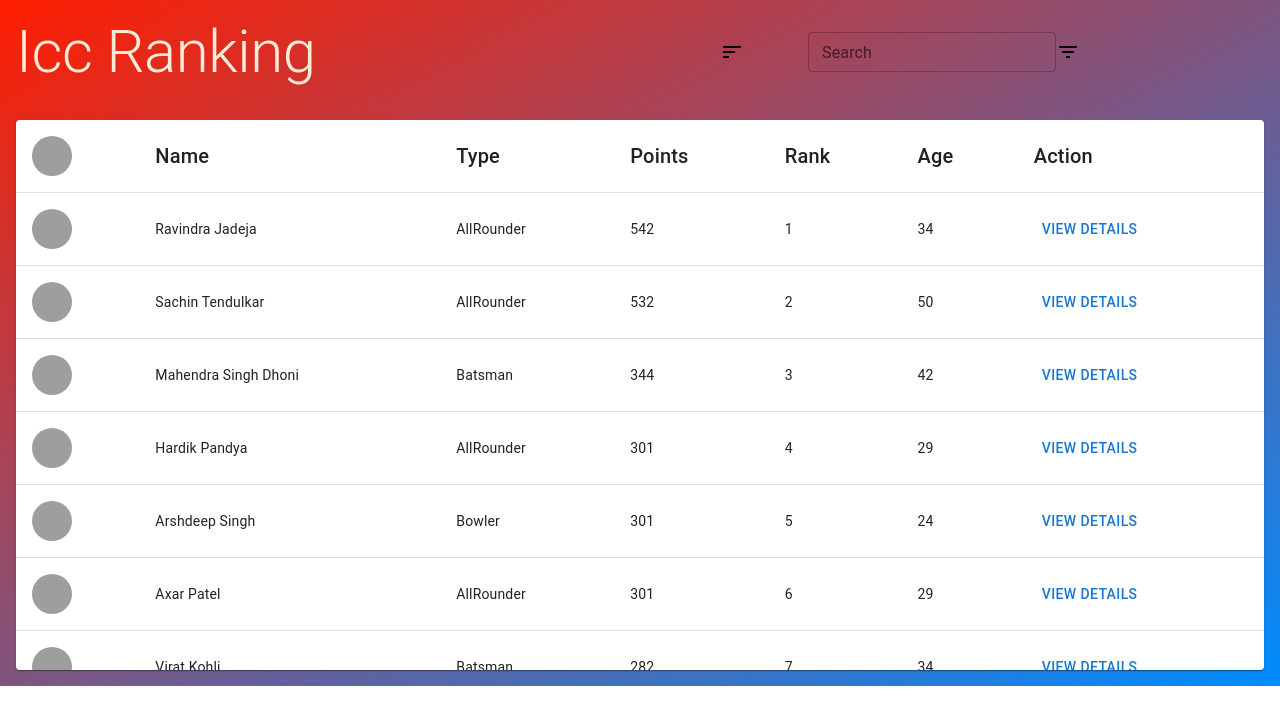
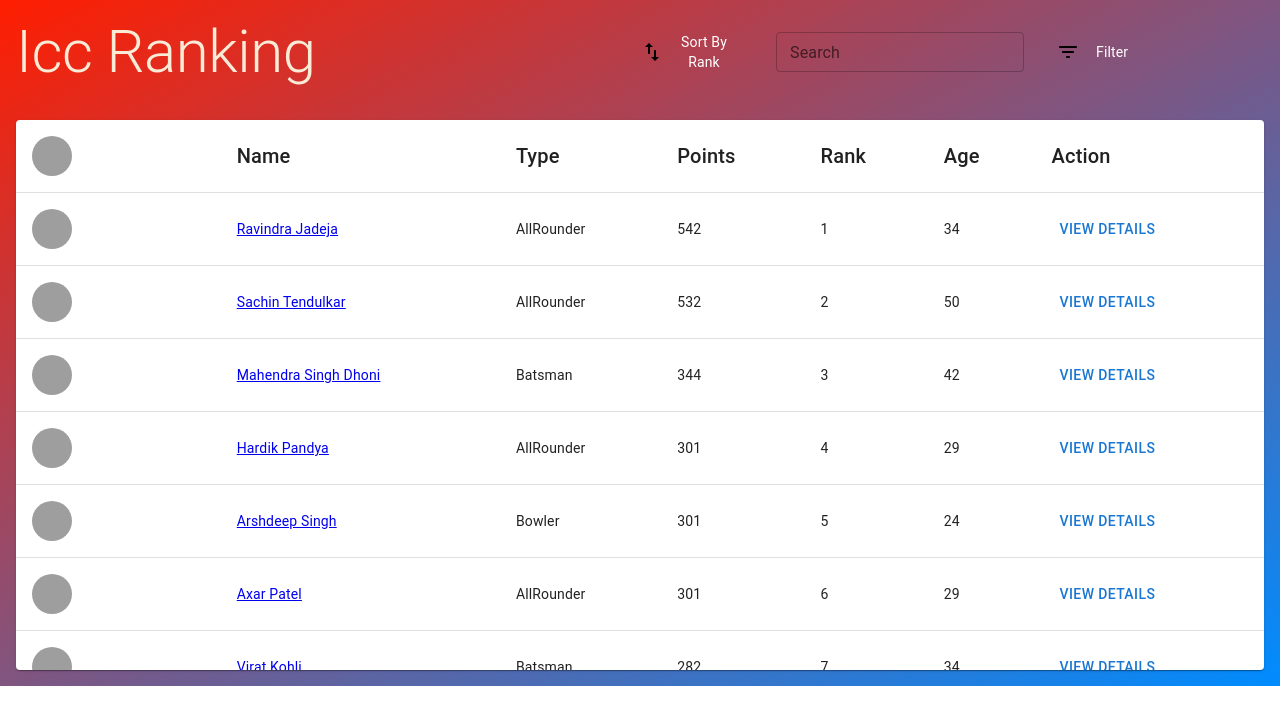
Before and after one commit to Birendrajha/front-end-assignment-cricketers-app, a React (Create React App) app in the folder application/: page / in a window 1280 px wide. Shown: the top 724 px of the page. Built offline with nearby package versions, Linux system fonts and the light colour scheme; grey boxes are pictures that could not be loaded.

Commit message:
search box integrated

```diff
--- a/application/package.json
+++ b/application/package.json
@@ -16,6 +16,7 @@
     "@types/node": "^16.18.39",
     "@types/react": "^18.2.18",
     "@types/react-dom": "^18.2.7",
+    "lodash.debounce": "^4.0.8",
     "react": "^18.2.0",
     "react-dom": "^18.2.0",
     "react-scripts": "5.0.1",
@@ -48,6 +49,7 @@
     ]
   },
   "devDependencies": {
+    "@types/lodash.debounce": "^4.0.7",
     "react-router-dom": "^6.14.2"
   }
 }
--- a/application/src/App.tsx
+++ b/application/src/App.tsx
@@ -1,40 +1,40 @@
-import React, { useState, useEffect } from "react";
+import React, { useEffect } from "react";
 import "./App.css";
 import { PlayerListComp, HeaderComp } from "./components";
 import { usePlayersHooks } from "./customHooks";
 import { TMayBe, TPlayer } from "./services";
-import { Typography, Box } from "@mui/material";
-import ReactDOM from "react-dom/client";
-import { BrowserRouter, Routes, Route } from "react-router-dom";
+import { Box } from "@mui/material";
+import { Routes, Route } from "react-router-dom";
 import { PlayerDetails } from "./components/playerDetailComp";
 import { useNavigate } from "react-router-dom";
 function App() {
   const {
     playerList,
-    getPlayers,
     onChangeSearchText,
     selectedFilter,
     setSelectedFilter,
-    getFilteredPlayersList,
     resetFilter,
     selectedPlayer,
     setSelectedPlayer,
-    getSimilarPlayer,
     similarPlayer,
     getAge,
     selectedSortBy,
     setSelectedSortBy,
     resetSortBy,
-    getSortedList,
+    moreItemAvailable,
+    fetchMoreItem,
+    setSkip,
+    skip,
   } = usePlayersHooks();
 
-  console.log(playerList);
   const navigate = useNavigate();
   const onNavigate = (p: TPlayer) => {
     setSelectedPlayer(p);
     navigate("/playerDetails");
   };
-
+  useEffect(() => {
+    onNavigateBack();
+  }, []);
   const onNavigateBack = () => {
     setSelectedPlayer(undefined);
     navigate("/");
@@ -45,12 +45,10 @@
         onChangeSearchText={onChangeSearchText}
         selectedFilter={selectedFilter}
         setSelectedFilter={setSelectedFilter}
-        getFilteredPlayersList={getFilteredPlayersList}
         resetFilter={resetFilter}
         selectedSortBy={selectedSortBy}
         setSelectedSortBy={setSelectedSortBy}
         resetSortBy={resetSortBy}
-        getSortedList={getSortedList}
       />
       {/* <BrowserRouter> */}
       <Routes>
@@ -58,9 +56,14 @@
           path="/"
           element={
             <PlayerListComp
+              setSkip={setSkip}
+              skip={skip}
               playerList={playerList}
               onNavigate={onNavigate}
               getAge={getAge}
+              moreItemAvailable={moreItemAvailable}
+              fetchMoreItem={fetchMoreItem}
+              selectedSortBy={selectedSortBy}
             />
           }
         ></Route>
--- a/application/src/components/headerComp.tsx
+++ b/application/src/components/headerComp.tsx
@@ -16,6 +16,7 @@
 } from "@mui/material";
 import FilterListRoundedIcon from "@mui/icons-material/FilterListRounded";
 import SortIcon from "@mui/icons-material/Sort";
+import ImportExportIcon from "@mui/icons-material/ImportExport";
 export enum Filter {
   All = "All",
   Batsman = "Batsman",
@@ -25,12 +26,12 @@
 }
 
 export enum SortBy {
+  Rank = "Rank",
   Name = "Name",
-  Rank = "Rank",
   Age = "Age",
 }
 
-const sortByArr = [SortBy.Name, SortBy.Age, SortBy.Rank];
+const sortByArr = [SortBy.Rank, SortBy.Name, SortBy.Age];
 
 const filterArr = [
   Filter.All,
@@ -44,31 +45,30 @@
   onChangeSearchText,
   selectedFilter,
   setSelectedFilter,
-  getFilteredPlayersList,
   resetFilter,
   selectedSortBy,
   setSelectedSortBy,
   resetSortBy,
-  getSortedList,
 }: {
   onChangeSearchText: (searchText: string) => void;
   selectedFilter: string;
   setSelectedFilter: (filter: string) => void;
-  getFilteredPlayersList: () => void;
+
   resetFilter: () => void;
   selectedSortBy: string;
   setSelectedSortBy: (sortBy: string) => void;
   resetSortBy: () => void;
-  getSortedList: () => void;
 }) => {
   const [anchorEl, setAnchorEl] = useState<null | SVGSVGElement>();
   const [anchorElForSort, setAnchorElForSort] =
     useState<null | SVGSVGElement>();
+
+  const [_sortBy, _setSortBy] = useState<string>(selectedSortBy);
+  const [_filterBy, _setFilterBy] = useState<string>(selectedFilter);
   const openMenuForFilter = (
     e: React.MouseEvent<SVGSVGElement, MouseEvent>
   ) => {
     setAnchorEl(e?.currentTarget);
-    //setShowMenu(true);
   };
   const openMenuForSort = (e: React.MouseEvent<SVGSVGElement, MouseEvent>) => {
     setAnchorElForSort(e?.currentTarget);
@@ -84,7 +84,7 @@
   };
 
   const onFilter = () => {
-    getFilteredPlayersList();
+    setSelectedFilter(_filterBy);
     setAnchorEl(undefined);
   };
   const onresetFilter = () => {
@@ -93,7 +93,7 @@
   };
 
   const onSort = () => {
-    getSortedList();
+    setSelectedSortBy(_sortBy);
     setAnchorElForSort(undefined);
   };
   const onresetSort = () => {
@@ -121,12 +121,18 @@
           display="flex"
           alignItems="center"
           justifyContent="right"
+          style={{ cursor: "pointer" }}
         >
-          <SortIcon
+          <ImportExportIcon
             onClick={(e) => {
               openMenuForSort(e);
             }}
           />
+          <Box>
+            <Typography color="#fff" variant="body2">
+              {Boolean(selectedSortBy) ? `Sort By ${selectedSortBy}` : ""}
+            </Typography>
+          </Box>
         </Grid>
         <Grid
           item
@@ -135,7 +141,7 @@
           textAlign="right"
           display="flex"
           alignItems="center"
-          justifyContent="right"
+          justifyContent="center"
         >
           <TextField
             inputProps={{ style: { color: "#fff" } }}
@@ -158,12 +164,18 @@
           display="flex"
           alignItems="center"
           justifyContent="left"
+          style={{ cursor: "pointer" }}
         >
           <FilterListRoundedIcon
             onClick={(e) => {
               openMenuForFilter(e);
             }}
           />
+          <Box paddingX={2}>
+            <Typography color="#fff" variant="body2">
+              Filter
+            </Typography>
+          </Box>
         </Grid>
       </Grid>
       <Typography></Typography>
@@ -180,9 +192,9 @@
           <Box padding={5}>
             <Typography>Filter By</Typography>
             <RadioGroup
-              value={selectedFilter}
+              value={_filterBy}
               onChange={(e, value: string) => {
-                setSelectedFilter(e.target.value);
+                _setFilterBy(e.target.value);
               }}
             >
               {filterArr.map((_key) => (
@@ -225,17 +237,17 @@
         keepMounted
         open={Boolean(anchorElForSort)}
         anchorEl={anchorElForSort}
-        id="player-filter-menu"
+        id="player-sort-menu"
         TransitionComponent={Fade}
         onClose={onClose}
       >
         <Box display="flex">
           <Box padding={5}>
-            <Typography>Filter By</Typography>
+            <Typography>Sort By</Typography>
             <RadioGroup
-              value={selectedFilter}
+              value={_sortBy}
               onChange={(e, value: string) => {
-                setSelectedFilter(e.target.value);
+                _setSortBy(e.target.value);
               }}
             >
               {sortByArr.map((_key) => (
@@ -254,7 +266,7 @@
             <Button
               color="secondary"
               onClick={() => {
-                onresetFilter();
+                onresetSort();
               }}
             >
               Reset
@@ -267,7 +279,7 @@
               }}
               color="primary"
             >
-              Filter
+              Sort
             </Button>
           </Box>
         </Box>
--- a/application/src/components/playersListComp.tsx
+++ b/application/src/components/playersListComp.tsx
@@ -10,16 +10,26 @@
 import TableHead from "@mui/material/TableHead";
 import TableRow from "@mui/material/TableRow";
 import Paper from "@mui/material/Paper";
-import { useNavigate } from "react-router-dom";
+import { Link, useNavigate } from "react-router-dom";
 
 export const PlayerListComp = ({
   playerList,
   onNavigate,
   getAge,
+  moreItemAvailable,
+  fetchMoreItem,
+  setSkip,
+  skip,
+  selectedSortBy,
 }: {
   playerList: TPlayer[];
   onNavigate: (selectedPlayer: TPlayer) => void;
   getAge: (dob: any) => number;
+  moreItemAvailable: boolean;
+  fetchMoreItem: (skip: number) => void;
+  skip: number;
+  setSkip: (x: number) => void;
+  selectedSortBy: string;
 }) => {
   const createData = (player: TPlayer) => {
     return player;
@@ -51,15 +61,16 @@
             </TableHead>
             <TableBody>
               {rows.map((row) => (
-                <TableRow
-                  key={row.name}
-                  // sx={{ "&:last-child td, &:last-child th": { border: 0 } }}
-                >
+                <TableRow key={row.name}>
                   <TableCell align="center">
                     <Avatar src={row.profilePic} alt="pic" />
                   </TableCell>
 
-                  <TableCell align="left">{row.name}</TableCell>
+                  <TableCell align="left">
+                    <Link to={"/playerDetails"} onClick={() => onNavigate(row)}>
+                      {row.name}
+                    </Link>
+                  </TableCell>
                   <TableCell align="left">{row.type}</TableCell>
                   <TableCell align="left">{row.points}</TableCell>
                   <TableCell align="left">{row.rank}</TableCell>
@@ -75,6 +86,20 @@
                   </TableCell>
                 </TableRow>
               ))}
+              {moreItemAvailable ? (
+                <TableRow>
+                  <TableCell align="center">
+                    <Button
+                      onClick={() => {
+                        //fetchMoreItem(10);
+                        setSkip(skip + 10);
+                      }}
+                    >
+                      Load More
+                    </Button>
+                  </TableCell>
+                </TableRow>
+              ) : null}
             </TableBody>
           </Table>
         </TableContainer>
--- a/application/src/customHooks/players.hooks.ts
+++ b/application/src/customHooks/players.hooks.ts
@@ -1,19 +1,50 @@
-import { useEffect, useState } from "react";
+import { useCallback, useEffect, useMemo, useState } from "react";
 import { TPlayer, TMayBe, players } from "../services";
 import { Filter, SortBy } from "../components/headerComp";
+//import { debounce } from "@mui/material";
+import debounce from "lodash.debounce";
 
+export type FinalPList = {
+  pList: TPlayer[];
+  count: number;
+};
 export const usePlayersHooks = () => {
   const [searchText, setSearchText] = useState<string>("");
   const [selectedSortBy, setSelectedSortBy] = useState<string>(SortBy.Rank);
   const [selectedFilter, setSelectedFilter] = useState<string>(Filter.All);
-  const [playerList, setPlayerList] = useState<TPlayer[]>(players as TPlayer[]);
+  const [playerList, setPlayerList] = useState<TPlayer[]>([]); //(players as TPlayer[]);
   const [selectedPlayer, setSelectedPlayer] = useState<TPlayer>();
   const [similarPlayer, setSimilarPlayer] = useState<TPlayer[]>();
+  const [moreItemAvailable, setMoreItemAvailable] = useState<boolean>(true);
+  const [skip, setSkip] = useState<number>(0);
+
   const onChangeSearchText = (seartcText: string) => {
     setSearchText(seartcText);
   };
 
-  const getPlayers = (skip: number): Promise<TPlayer[]> => {
+  const debouncedResults = useMemo(() => {
+    return debounce(onChangeSearchText, 300);
+  }, []);
+
+  useEffect(() => {
+    return () => {
+      debouncedResults.cancel();
+    };
+  });
+
+  useEffect(() => {
+    if (Boolean(selectedPlayer)) {
+      getSimilarPlayer();
+    }
+  }, [selectedPlayer]);
+
+  useEffect(() => {
+    if (skip >= 10) {
+      fetchMoreItem();
+    }
+  }, [skip]);
+
+  const getPlayers = (): Promise<TPlayer[]> => {
     return Promise.resolve<TPlayer[]>(
       (players as TPlayer[])
         .sort((a, b) => {
@@ -26,20 +57,12 @@
           ...it,
           rank: index + 1,
         }))
-        .slice(skip, skip + 10)
+      //.slice(skip, skip + 10)
     );
   };
-  const _getPlayers = async () => {
-    const skip = 0;
-    const playersList = await getPlayers(skip);
-    if (playersList?.length > 0) {
-      setPlayerList([...playersList]);
-    }
-  };
-
+  //To  get 5  similar  player based on selected player
   const getSimilarPlayer = async () => {
-    const skip = 0;
-    const playersList = await getPlayers(skip);
+    const playersList = await getPlayers();
     if (playersList?.length > 0) {
       const similarPlayer = playerList?.filter(
         (player) => player.type === selectedPlayer?.type
@@ -47,64 +70,10 @@
       setSimilarPlayer(similarPlayer);
     }
   };
-  useEffect(() => {
-    if (Boolean(selectedPlayer)) {
-      getSimilarPlayer();
-    }
-  }, [selectedPlayer]);
-  const _getPlayersBySearchName = (searchText: string): Promise<TPlayer[]> => {
-    return Promise.resolve<TPlayer[]>(
-      (players as TPlayer[])
-        ?.filter((player) => player.name?.includes(searchText))
-        .sort((a, b) => {
-          const aPoints = a.points ?? 0;
-          const bPoints = b.points ?? 0;
-
-          return aPoints === bPoints ? 0 : bPoints > aPoints ? 1 : -1;
-        })
-        .map((it, index) => ({
-          ...it,
-          rank: index + 1,
-        }))
-      //.slice(0, skip + 10)
-    );
-  };
-
-  const getFilteredPlayersList = (filterBy?: Filter) => {
-    if (selectedFilter !== Filter.All) {
-      const data = (players as TPlayer[])
-        ?.filter((player) => player.name?.includes(searchText))
-        ?.filter((player) => player.type === selectedFilter)
-        .sort((a, b) => {
-          const aPoints = a.points ?? 0;
-          const bPoints = b.points ?? 0;
-
-          return aPoints === bPoints ? 0 : bPoints > aPoints ? 1 : -1;
-        })
-        .map((it, index) => ({
-          ...it,
-          rank: index + 1,
-        }));
-      setPlayerList([...data]);
-    } else {
-      _getPlayers();
-    }
-  };
+  //To reset Filter
   const resetFilter = () => {
     setSelectedFilter(Filter.All);
-    _getPlayers();
   };
-
-  useEffect(() => {
-    if (!Boolean(searchText)) {
-      _getPlayers();
-    } else if (Boolean(searchText)) {
-      _getPlayersBySearchName(searchText)?.then((data) => {
-        console.log(data);
-        setPlayerList([...data]);
-      });
-    }
-  }, [searchText]);
 
   const getAge = (dob: any) => {
     var today = new Date();
@@ -117,47 +86,115 @@
     return age;
   };
 
-  const getSortedList = () => {
-    if (selectedSortBy === SortBy.Rank) {
-      const data = (players as TPlayer[])
-        .sort((a, b) => {
-          const aPoints = a.points ?? 0;
-          const bPoints = b.points ?? 0;
+  const resetSortBy = () => {
+    setSelectedSortBy(SortBy.Rank);
+  };
 
-          return aPoints === bPoints ? 0 : bPoints > aPoints ? 1 : -1;
-        })
-        .map((it, index) => ({
-          ...it,
-          rank: index + 1,
-        }));
-      setPlayerList([...data]);
-    } else if (selectedSortBy === SortBy.Age) {
-      const data = (players as TPlayer[])
-        .sort((a, b) => {
-          const aPoints = a.points ?? 0;
-          const bPoints = b.points ?? 0;
-
-          return aPoints === bPoints ? 0 : bPoints > aPoints ? 1 : -1;
-        })
-        .map((it, index) => ({
-          ...it,
-          rank: index + 1,
-        }))
-        .sort((a, b) => {
-          const aAge = a.dob ?? 0;
-          const bAge = b.dob ?? 0;
-          return aAge === bAge ? 0 : bAge ?? 0 < aAge ?? 0 ? 1 : -1;
-        });
-      setPlayerList([...data]);
-    } else {
-      _getPlayers();
+  const fetchMoreItem = async () => {
+    const _playerList = await getFinalPlayerList();
+    setPlayerList([
+      ...playerList,
+      ..._playerList?.pList?.slice(skip, skip + 10),
+    ]);
+    if (playerList?.length + _playerList?.pList?.length >= _playerList.count) {
+      setMoreItemAvailable(false);
     }
   };
 
-  const resetSortBy = () => {
-    setSelectedSortBy(SortBy.Rank);
-    _getPlayers();
+  // 1st priority to filter Player based on searchText
+  const _getSearchedPlayerList = (pList: TPlayer[]): Promise<TPlayer[]> => {
+    if (Boolean(searchText)) {
+      let regex = new RegExp(searchText, "i");
+      return Promise.resolve<TPlayer[]>(
+        pList?.filter(
+          (_p) => regex.test(_p?.name ?? "") //_p?.name?.indexOf(searchText) === 0)
+        )
+      );
+    } else {
+      return Promise.resolve<TPlayer[]>(pList);
+    }
   };
+
+  //  2nd priority to filter Player based on selected filter
+  const _getFilteredPlayerList = (pList: TPlayer[]): Promise<TPlayer[]> => {
+    if (selectedFilter === Filter.All) {
+      return Promise.resolve<TPlayer[]>(
+        pList //?.filter((player) => player.type === selectedFilter)
+      );
+    } else {
+      return Promise.resolve<TPlayer[]>(
+        pList?.filter((player) => player.type === selectedFilter)
+      );
+    }
+  };
+
+  // 3rd priority to sort the final filtered player array based on selected sort
+  const _getSortedPlayerList = (pList: TPlayer[]): Promise<TPlayer[]> => {
+    if (selectedSortBy === SortBy.Name) {
+      return Promise.resolve<TPlayer[]>(
+        pList?.sort((a, b) => {
+          const aName = a.name ?? "";
+          const bName = b.name ?? "";
+          return aName < bName ? -1 : 1;
+        })
+      );
+    }
+    if (selectedSortBy === SortBy.Age) {
+      return Promise.resolve<TPlayer[]>(
+        pList?.sort((a, b) => {
+          const aAge = getAge(a.dob ?? 0);
+          const bAge = getAge(b.dob ?? 0);
+          return aAge === bAge ? 0 : bAge > aAge ? 1 : -1;
+        })
+      );
+    }
+    if (selectedSortBy === SortBy.Rank) {
+      return Promise.resolve<TPlayer[]>(
+        pList?.sort((a, b) => {
+          const aRank = a.rank ?? 0;
+          const bRank = b.rank ?? 0;
+          return aRank < bRank ? -1 : 1;
+        })
+      );
+    }
+    return Promise.resolve<TPlayer[]>([]);
+  };
+
+  // final function to get filtered and sorted Player Array
+  const getFinalPlayerList = async (): Promise<FinalPList> => {
+    let _searchedPlayerList: TPlayer[] = [];
+    let _flteredPList: TPlayer[] = [];
+    let _sortedPList: TPlayer[] = [];
+
+    const _pList = await getPlayers();
+    const count = _pList?.length;
+
+    _searchedPlayerList = await _getSearchedPlayerList(_pList);
+    if (_searchedPlayerList?.length > 0) {
+      _flteredPList = await _getFilteredPlayerList(_searchedPlayerList);
+    }
+    if (_flteredPList?.length > 0) {
+      _sortedPList = await _getSortedPlayerList(_flteredPList);
+    }
+    if (_sortedPList?.length > 0) {
+      return { pList: _sortedPList, count: count };
+    } else {
+      return { pList: [] as TPlayer[], count: count };
+    }
+  };
+  // useEffect to execute finalList array of player whenever dependency array changes
+  useEffect(() => {
+    const loadPList = async () => {
+      const playerList = await getFinalPlayerList();
+      if (playerList?.pList?.length <= 10) {
+        setPlayerList([...playerList?.pList]);
+      } else if (playerList?.pList?.length > 10) {
+        setMoreItemAvailable(true);
+        setPlayerList([...playerList?.pList?.slice(0, 10)]);
+      }
+    };
+    loadPList();
+  }, [searchText, selectedSortBy, selectedFilter]);
 
   return {
     playerList,
@@ -165,7 +202,6 @@
     onChangeSearchText,
     selectedFilter,
     setSelectedFilter,
-    getFilteredPlayersList,
     resetFilter,
     selectedPlayer,
     setSelectedPlayer,
@@ -175,6 +211,9 @@
     selectedSortBy,
     setSelectedSortBy,
     resetSortBy,
-    getSortedList,
+    moreItemAvailable,
+    fetchMoreItem,
+    skip,
+    setSkip,
   };
 };
--- a/application/src/services/get-players.ts
+++ b/application/src/services/get-players.ts
@@ -1,6 +1,6 @@
 import data from "./players";
 
-export type TMayBe<T> = T | undefined;
+export type TMayBe<T> = T; //| undefined;
 
 export type TPlayer = {
   id?: TMayBe<string>;
```
Also changed, not shown: application/src/components/playerDetailComp.tsx (+8 -14 lines), 2 other files (tests, documents, lock files or other folders).
